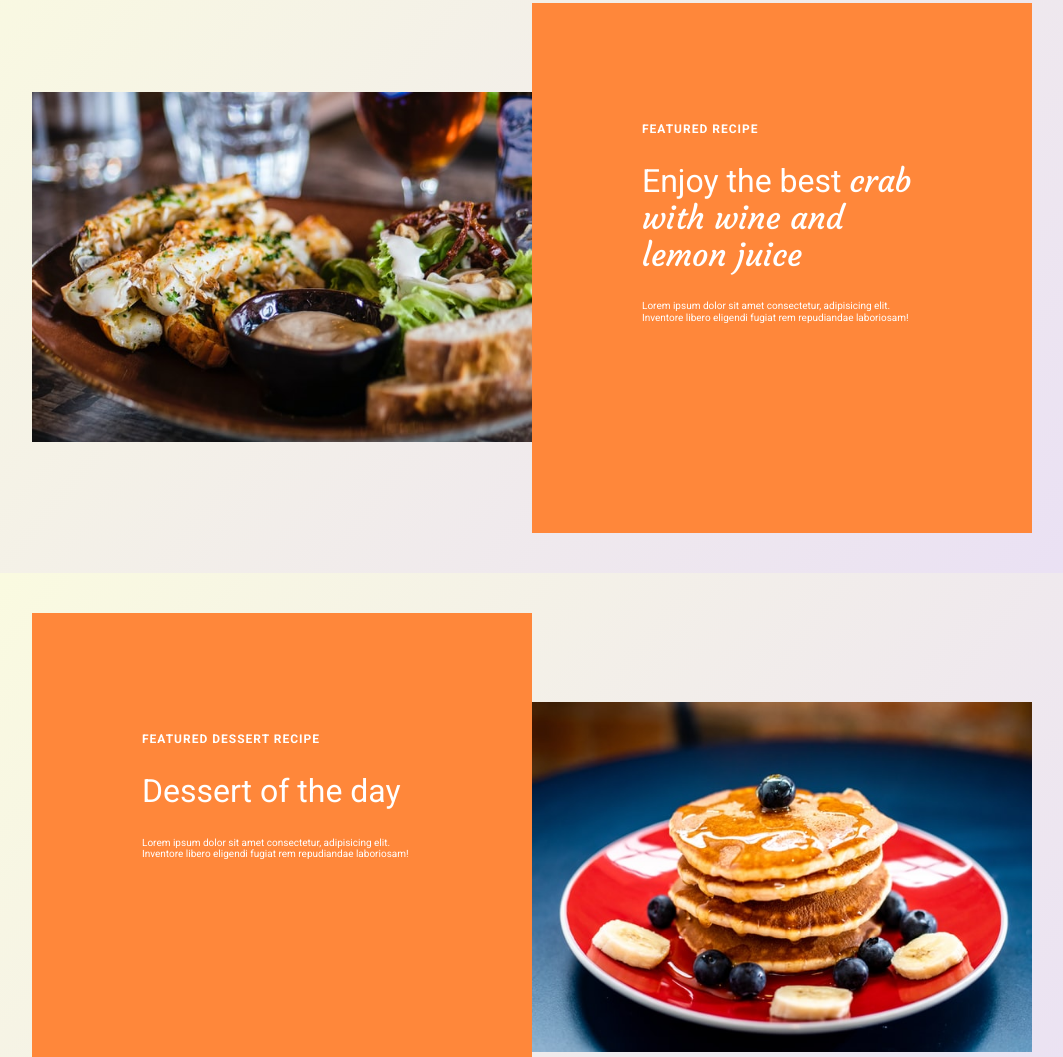
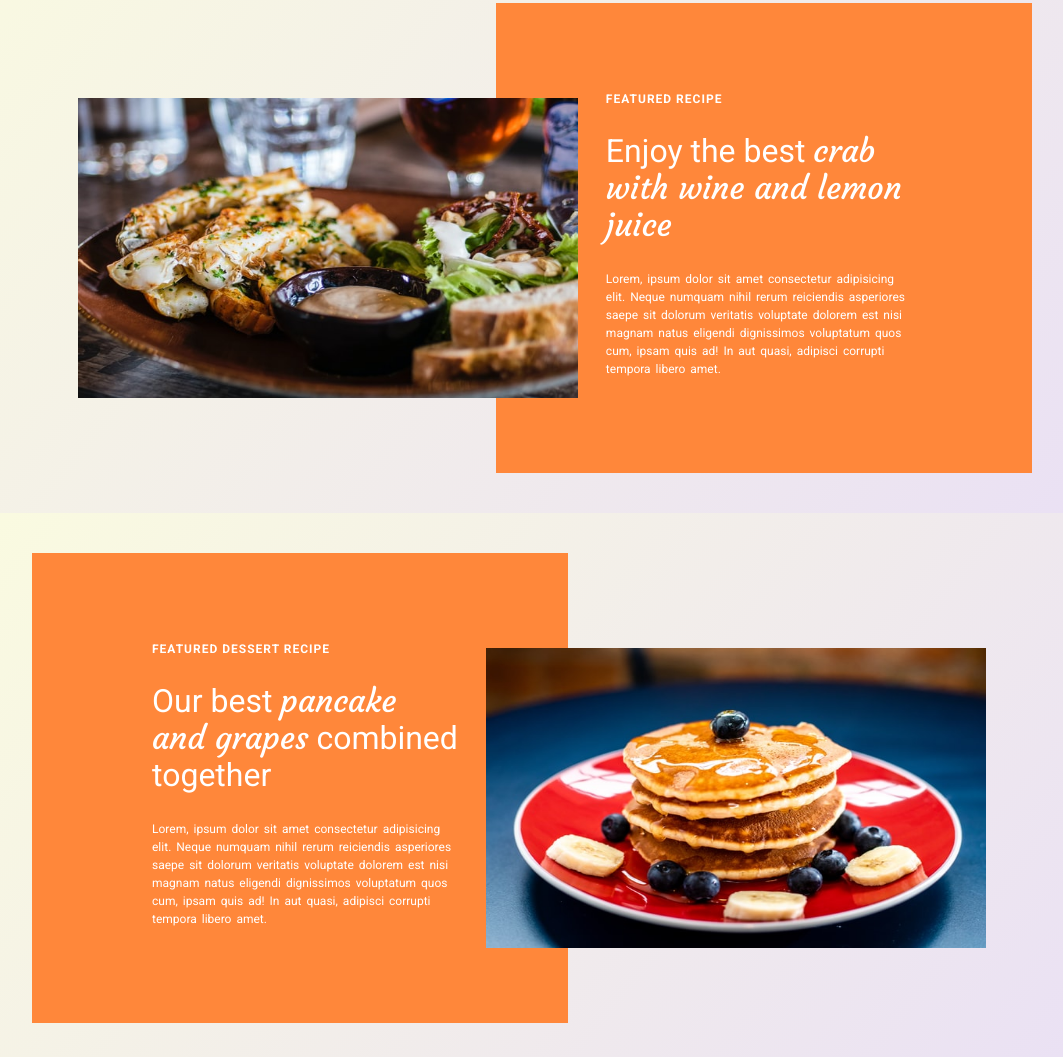
Before and after one commit to piotr-skolorzynski/page-layout-examp2, a plain HTML site: page index.html in a window 1280 px wide. Shown: the part 905-1962 px from the top of the page, without its empty margins (108-1171 px from the left). Drawn offline with nearby package versions, Linux system fonts and the light colour scheme.

Commit message:
modify index.html and style.css end page styling

```diff
--- a/css/style.css
+++ b/css/style.css
@@ -15,6 +15,7 @@ body {
 }
 
 /* section dessert */
+
 .section-dessert {
     position: relative;
     padding: 7rem 1rem;
@@ -106,12 +107,23 @@ body {
 }
 
 /* card-recipe */
+
 .card-recipe {
-    padding: 10rem 12rem 10rem 11rem;
     width: 330px;
     height: 330px;
     color: #fff;
     background-color: #ff873a;
+    z-index: 1;
+}
+
+.card-recipe-right {
+    margin-left: auto;
+    padding: 7rem 12rem 7rem 11rem;
+}
+
+.card-recipe-left {
+    padding: 7rem 11rem 7rem 12rem;
+    margin-right: auto;
 }
 
 .card-featured-recipe {
@@ -130,12 +142,33 @@ body {
     font-family: 'Courgette',cursive;
 }
 
-.recipe-img-wrapper img {
+.card-recipe-info {
+    font-size: 1.2rem;
+    line-height: 1.5;
+    word-spacing: 2px;
+}
+
+.recipe-img-wrapper {
+    position: relative;
     width: 500px;
     height: 350px;
+}
+
+.recipe-img-wrapper img {
+    position: absolute;
+    top: 10%;
+    width: 500px;
+    height: 300px;
     z-index: 10;
 }
 
+.left-img {
+    left: 10%;
+}
+
+.right-img {
+    right: 10%;
+}
 
 /* section-secret-recipe */
 
@@ -159,8 +192,6 @@ body {
     margin-bottom: 2rem;
 }
 
-
-
 /* section-dessert-recipe */
 
 .section-dessert-recipe {
--- a/index.html
+++ b/index.html
@@ -38,25 +38,25 @@
                 <p class="content-text">Lorem, ipsum dolor sit amet consectetur adipisicing elit. Quod soluta illo numquam similique repudiandae.</p>
             </div>
             <div class="content-wrapper">
-                <div class="recipe-img-wrapper">
-                    <img src="./img/crab.jpg" alt="crab with wine and lemon juice">
+                <div class="recipe-img-wrapper recipe-img-wrapper-left">
+                    <img class="left-img" src="./img/crab.jpg" alt="crab with wine and lemon juice">
                 </div>
-                <div class="card-recipe">
+                <div class="card-recipe card-recipe-right">
                     <h5 class="card-featured-recipe">Featured recipe</h5>
                     <h2 class="card-recipe-title">Enjoy the best <span>crab with wine and lemon juice</span></h2>
-                    <p class="card-recipe-info">Lorem ipsum dolor sit amet consectetur, adipisicing elit. Inventore libero eligendi fugiat rem repudiandae laboriosam!</p>
+                    <p class="card-recipe-info">Lorem, ipsum dolor sit amet consectetur adipisicing elit. Neque numquam nihil rerum reiciendis asperiores saepe sit dolorum veritatis voluptate dolorem est nisi magnam natus eligendi dignissimos voluptatum quos cum, ipsam quis ad! In aut quasi, adipisci corrupti tempora libero amet.</p>
                 </div>
             </div>
         </section>
         <section class="section-dessert-recipe">
             <div class="content-wrapper">
-                <div class="card-recipe">
+                <div class="card-recipe card-recipe-left">
                     <h5 class="card-featured-recipe">Featured dessert recipe</h5>
-                    <h2 class="card-recipe-title">Dessert of the day</h2>
-                    <p class="card-recipe-info">Lorem ipsum dolor sit amet consectetur, adipisicing elit. Inventore libero eligendi fugiat rem repudiandae laboriosam!</p>
+                    <h2 class="card-recipe-title">Our best <span>pancake and grapes</span> combined together</h2>
+                    <p class="card-recipe-info">Lorem, ipsum dolor sit amet consectetur adipisicing elit. Neque numquam nihil rerum reiciendis asperiores saepe sit dolorum veritatis voluptate dolorem est nisi magnam natus eligendi dignissimos voluptatum quos cum, ipsam quis ad! In aut quasi, adipisci corrupti tempora libero amet.</p>
                 </div>
-                <div class="recipe-img-wrapper">
-                    <img src="./img/pancakes.jpg" alt="delicious pancakes">
+                <div class="recipe-img-wrapper recipe-img-wrapper-right">
+                    <img class="right-img" src="./img/pancakes.jpg" alt="delicious pancakes">
                 </div>
             </div>
         </section>
```
